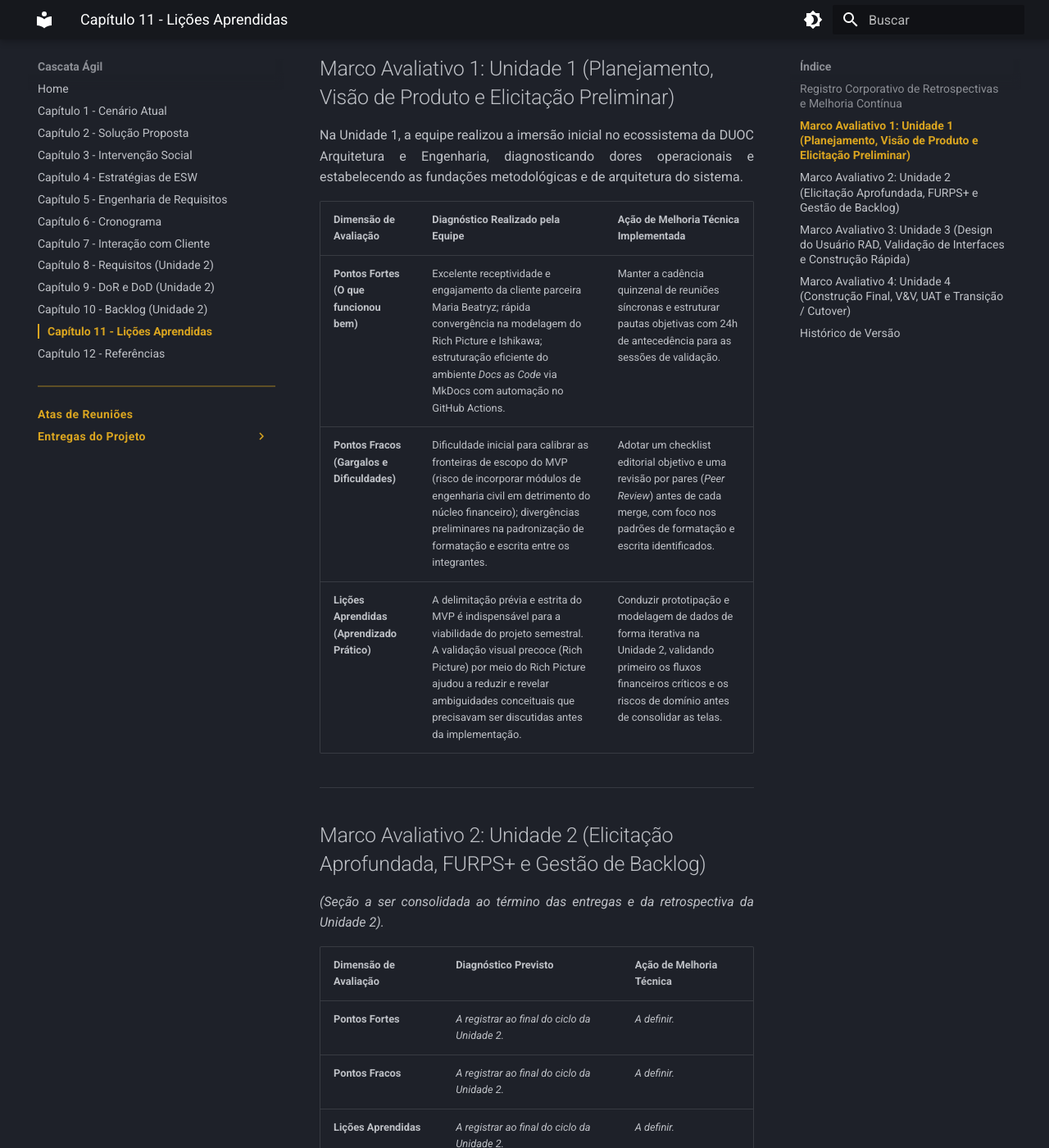
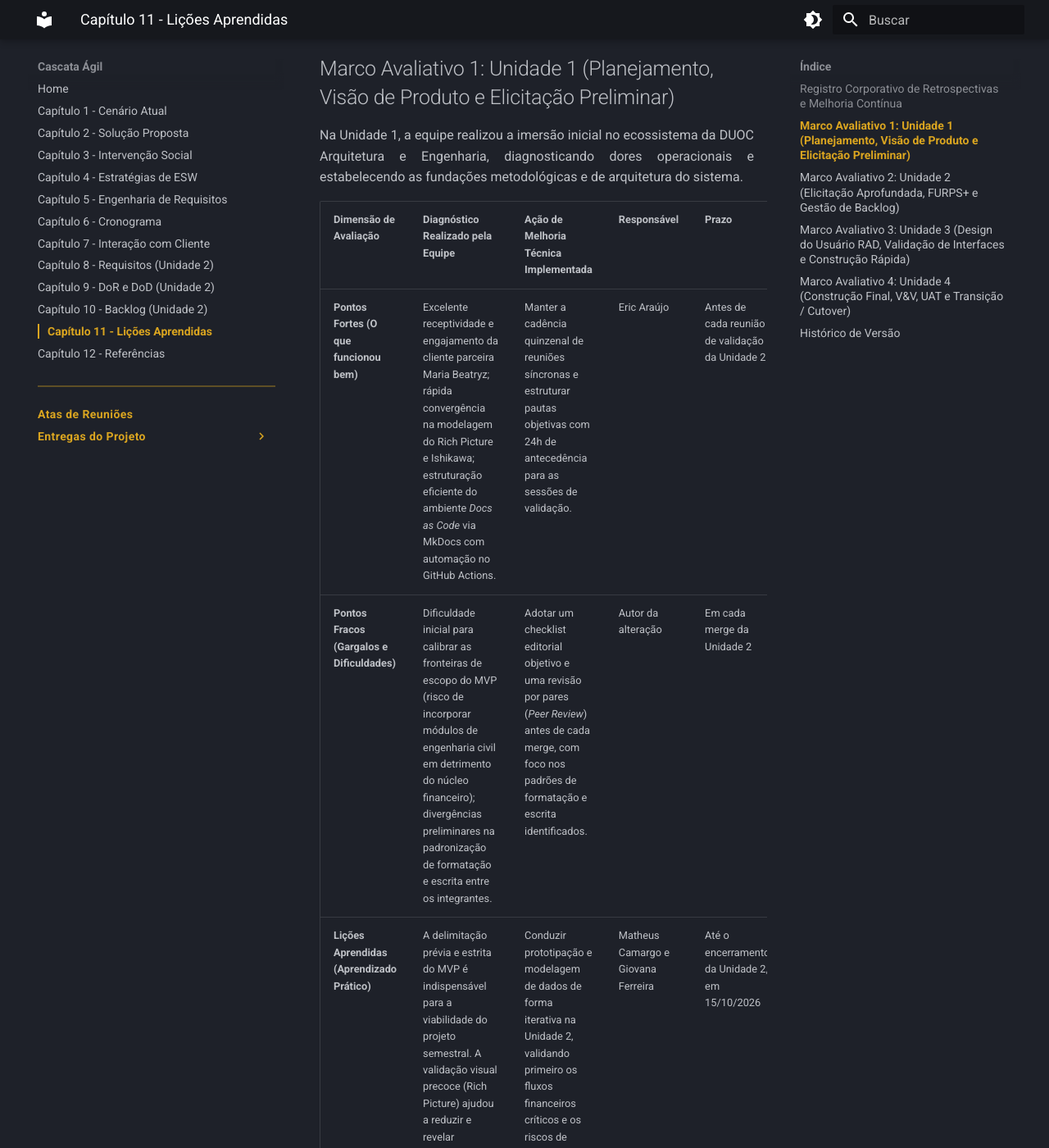
Before and after one commit to mdsreq-fga-unb/REQ-2026.2-T01-DUOC-Finance, an MkDocs documentation site: the page built from docs/licoes-aprendidas/index.md, in a window 1280 px wide and 1400 px high, scrolled down 419 px. Shown: the whole window at 82% size. Built offline with MkDocs 1.6.1 and Material for MkDocs 9.7.7, drawn with Linux system fonts in a browser that asks for light colours; some of the changed text lies outside the part shown.

Commit message:
docs/Adiciona responsavel, prazo e criterio

```diff
--- a/docs/licoes-aprendidas/index.md
+++ b/docs/licoes-aprendidas/index.md
@@ -10,11 +10,11 @@
 
 Na Unidade 1, a equipe realizou a imersão inicial no ecossistema da DUOC Arquitetura e Engenharia, diagnosticando dores operacionais e estabelecendo as fundações metodológicas e de arquitetura do sistema.
 
-| Dimensão de Avaliação | Diagnóstico Realizado pela Equipe | Ação de Melhoria Técnica Implementada |
-| :--- | :--- | :--- |
-| **Pontos Fortes (O que funcionou bem)** | Excelente receptividade e engajamento da cliente parceira Maria Beatryz; rápida convergência na modelagem do Rich Picture e Ishikawa; estruturação eficiente do ambiente *Docs as Code* via MkDocs com automação no GitHub Actions. | Manter a cadência quinzenal de reuniões síncronas e estruturar pautas objetivas com 24h de antecedência para as sessões de validação. |
-| **Pontos Fracos (Gargalos e Dificuldades)** | Dificuldade inicial para calibrar as fronteiras de escopo do MVP (risco de incorporar módulos de engenharia civil em detrimento do núcleo financeiro); divergências preliminares na padronização de formatação e escrita entre os integrantes. | Adotar um checklist editorial objetivo e uma revisão por pares (*Peer Review*) antes de cada merge, com foco nos padrões de formatação e escrita identificados. |
-| **Lições Aprendidas (Aprendizado Prático)** | A delimitação prévia e estrita do MVP é indispensável para a viabilidade do projeto semestral. A validação visual precoce (Rich Picture) por meio do Rich Picture ajudou a reduzir e revelar ambiguidades conceituais que precisavam ser discutidas antes da implementação. | Conduzir prototipação e modelagem de dados de forma iterativa na Unidade 2, validando primeiro os fluxos financeiros críticos e os riscos de domínio antes de consolidar as telas. |
+| Dimensão de Avaliação | Diagnóstico Realizado pela Equipe | Ação de Melhoria Técnica Implementada | Responsável | Prazo | Critério de Avaliação |
+| :--- | :--- | :--- | :--- | :--- | :--- |
+| **Pontos Fortes (O que funcionou bem)** | Excelente receptividade e engajamento da cliente parceira Maria Beatryz; rápida convergência na modelagem do Rich Picture e Ishikawa; estruturação eficiente do ambiente *Docs as Code* via MkDocs com automação no GitHub Actions. | Manter a cadência quinzenal de reuniões síncronas e estruturar pautas objetivas com 24h de antecedência para as sessões de validação. | Eric Araújo | Antes de cada reunião de validação da Unidade 2 | Ata com pauta enviada com pelo menos 24h de antecedência e registro da presença dos participantes. |
+| **Pontos Fracos (Gargalos e Dificuldades)** | Dificuldade inicial para calibrar as fronteiras de escopo do MVP (risco de incorporar módulos de engenharia civil em detrimento do núcleo financeiro); divergências preliminares na padronização de formatação e escrita entre os integrantes. | Adotar um checklist editorial objetivo e uma revisão por pares (*Peer Review*) antes de cada merge, com foco nos padrões de formatação e escrita identificados. | Autor da alteração | Em cada merge da Unidade 2 | Checklist editorial preenchido e aprovação de um revisor independente no pull request. |
+| **Lições Aprendidas (Aprendizado Prático)** | A delimitação prévia e estrita do MVP é indispensável para a viabilidade do projeto semestral. A validação visual precoce (Rich Picture) ajudou a reduzir e revelar ambiguidades conceituais que precisavam ser discutidas antes da implementação. | Conduzir prototipação e modelagem de dados de forma iterativa na Unidade 2, validando primeiro os fluxos financeiros críticos e os riscos de domínio antes de consolidar as telas. | Matheus Camargo e Giovana Ferreira | Até o encerramento da Unidade 2, em 15/10/2026 | Fluxos financeiros críticos homologados e consistentes entre protótipo, requisitos e DER. |
 
 ---
 
```
